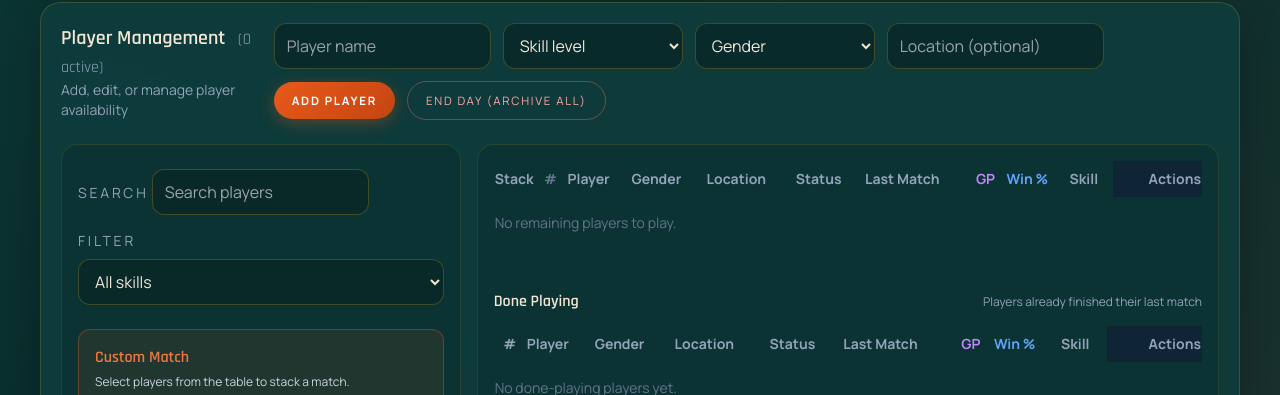
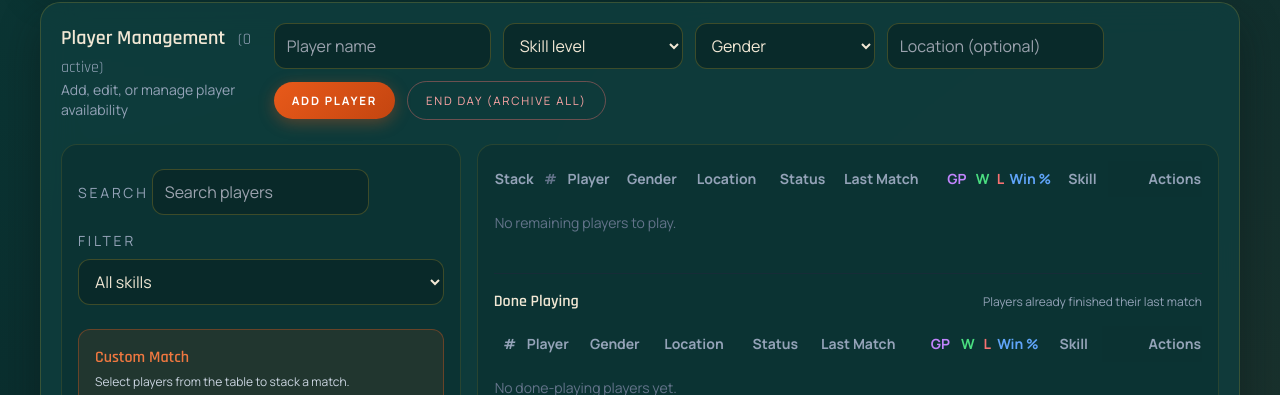
Before and after one commit to sayreall/queing-system, a plain HTML site: page index.html in a window 1280 px wide. Shown: the part 843-1238 px from the top of the page. Drawn offline with nearby package versions, Linux system fonts and the light colour scheme; no server answers.

Commit message:
rerwerwrewr

```diff
--- a/index.html
+++ b/index.html
@@ -223,14 +223,16 @@
                 <th class="py-2 w-8 text-center">Stack</th>
                 <th class="w-8 text-center text-slate-500">#</th>
                 <th>Player</th>
-                <th class="hidden md:table-cell">Gender</th>
-                <th class="hidden md:table-cell">Location</th>
-                <th class="hidden lg:table-cell">Status</th>
-                <th class="hidden lg:table-cell">Last Match</th>
+                <th>Gender</th>
+                <th>Location</th>
+                <th>Status</th>
+                <th>Last Match</th>
                 <th class="text-purple-400" title="Games Played">GP</th>
+                <th class="text-green-400">W</th>
+                <th class="text-red-400">L</th>
                 <th class="text-blue-400">Win %</th>
-                <th class="hidden md:table-cell">Skill</th>
-                <th class="sticky right-0 text-right bg-[#0f2535] pl-2">Actions</th>
+                <th>Skill</th>
+                <th class="sticky right-0 text-right pl-4" style="background:rgba(12,50,50,0.98);">Actions</th>
               </tr>
             </thead>
             <tbody id="players-body">
@@ -252,14 +254,16 @@
                 <tr>
                   <th class="py-2 w-8 text-center">#</th>
                   <th>Player</th>
-                  <th class="hidden md:table-cell">Gender</th>
-                  <th class="hidden md:table-cell">Location</th>
-                  <th class="hidden lg:table-cell">Status</th>
-                  <th class="hidden lg:table-cell">Last Match</th>
+                  <th>Gender</th>
+                  <th>Location</th>
+                  <th>Status</th>
+                  <th>Last Match</th>
                   <th class="text-purple-400" title="Games Played">GP</th>
+                  <th class="text-green-400">W</th>
+                  <th class="text-red-400">L</th>
                   <th class="text-blue-400">Win %</th>
-                  <th class="hidden md:table-cell">Skill</th>
-                  <th class="sticky right-0 text-right bg-[#0f2535] pl-2">Actions</th>
+                  <th>Skill</th>
+                  <th class="sticky right-0 text-right pl-4" style="background:rgba(12,50,50,0.98);">Actions</th>
                 </tr>
               </thead>
               <tbody id="done-players-body">
```
